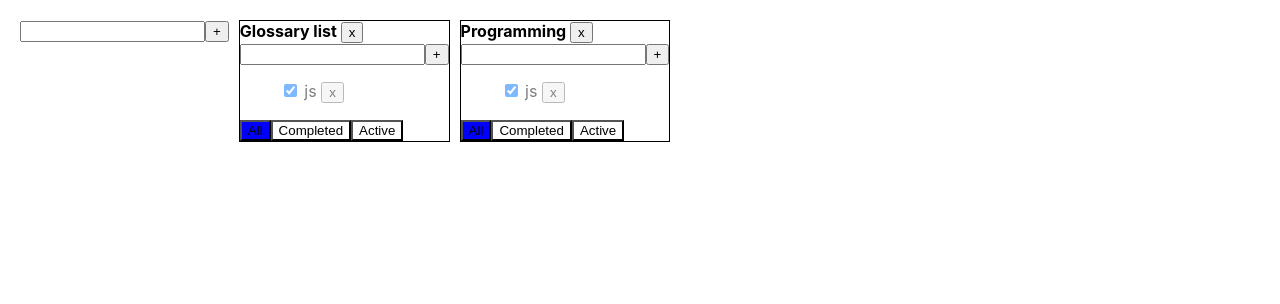
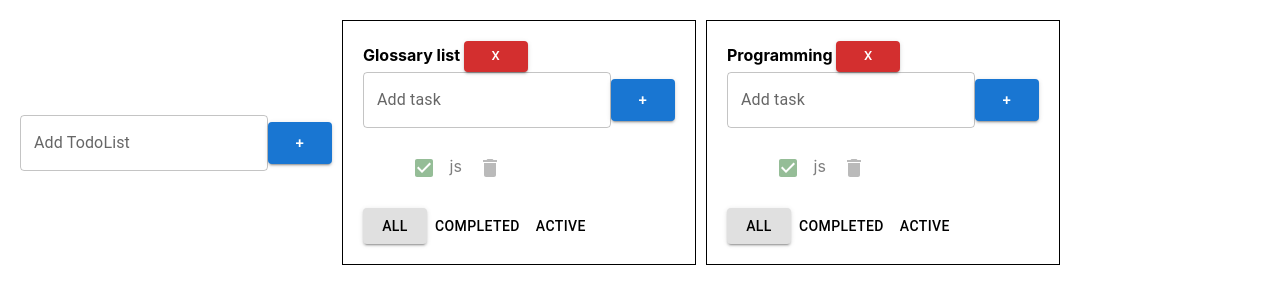
Before and after one commit to nsapaev/todo-list-ts, a React (Create React App) app: page / in a window 1280 px wide. Shown: the top 304 px of the page. Built offline with nearby package versions, Linux system fonts and the light colour scheme.

Commit message:
add: material styled

```diff
--- a/package.json
+++ b/package.json
@@ -5,6 +5,7 @@
   "dependencies": {
     "@emotion/react": "^11.11.4",
     "@emotion/styled": "^11.11.5",
+    "@mui/icons-material": "^5.15.20",
     "@mui/material": "^5.15.20",
     "@testing-library/jest-dom": "^5.14.1",
     "@testing-library/react": "^13.0.0",
--- a/src/App.tsx
+++ b/src/App.tsx
@@ -85,7 +85,7 @@ function App() {
 
   return (
     <div className="App">
-      <AddItemInput addItem={addTodoList} />
+      <AddItemInput addItem={addTodoList} label="Add TodoList" />
       {todolist.map((tl:TodoListType ) => {
 
           let filteredTasks = tl.tasks;
--- a/src/components/EditableTitle.tsx
+++ b/src/components/EditableTitle.tsx
@@ -1,5 +1,5 @@
 import React, {useState} from "react"
-
+import TextField from '@mui/material/TextField';
 
 type TaskTitlePropsType = {
     title: string;
@@ -15,7 +15,7 @@ export function EditableTitle({title, setNewTitle}: TaskTitlePropsType ){
     return (
       <>
         {!taskTitleEditMode && <span onDoubleClick={() => {setTaskTitleEditMode(true)}} > {value} </span>}
-        {taskTitleEditMode && <input style={{borderColor:error ? "red": undefined }} autoFocus value={value}
+        {taskTitleEditMode && <TextField error={error} size="small" autoFocus value={value}
                   onBlur={() => {
                     if(value.trim() === ""){
                         setError(true)
@@ -39,7 +39,6 @@ export function EditableTitle({title, setNewTitle}: TaskTitlePropsType ){
                     setValue(e.target.value)
                 }} />
          }
-         {error && <div style={{color: "red"}} > field is required  </div>}
       </>
     )
 
--- a/src/components/Inputs/AddItemInput/index.tsx
+++ b/src/components/Inputs/AddItemInput/index.tsx
@@ -1,11 +1,14 @@
 
 import { useState,ChangeEvent } from "react"
+import TextField from '@mui/material/TextField';
+import { Button } from "@mui/material";
 
 type AddItemInputPropsType = {
     addItem: (title:string) => void
+    label: string
   }
 
-export function AddItemInput({ addItem }:AddItemInputPropsType) {
+export function AddItemInput({ addItem ,label }:AddItemInputPropsType) {
 
     const [value , setValue] = useState<string>("")
     const [error, setError] = useState<boolean>(false)
@@ -26,8 +29,8 @@ export function AddItemInput({ addItem }:AddItemInputPropsType) {
 
 
     return (
-        <div>
-              <input
+        <div style={{display: "flex", alignItems: "center"}}>
+              <TextField
                   className={error? "error" : "" }
                   type="text"
                   value={value}
@@ -37,9 +40,12 @@ export function AddItemInput({ addItem }:AddItemInputPropsType) {
                       onAddItemHandler(value)
                     }
                   }}
+                  label={label}
+                  variant="outlined"
+                  error={error}
                 />
-                <button onClick={() => {onAddItemHandler(value)}}>+</button>
-                {error && <div className="error_message">Field is required </div>}
+                <Button size="large" variant="contained"  color="primary" onClick={() => {onAddItemHandler(value)}}>+</Button>
+
         </div>
     )
   }
--- a/src/components/TodoList/index.tsx
+++ b/src/components/TodoList/index.tsx
@@ -2,7 +2,10 @@ import { TodoListPropsType, TasksType } from "../../Types"
 import { v4 as uuid } from 'uuid';
 import { AddItemInput } from "../Inputs/AddItemInput";
 import {EditableTitle} from "../EditableTitle"
-
+import Button from '@mui/material/Button';
+import IconButton from '@mui/material/IconButton';
+import Checkbox from '@mui/material/Checkbox'
+import DeleteIcon from '@mui/icons-material/Delete';
 export function TodoList ({
   todolistId,
   title,
@@ -29,13 +32,17 @@ export function TodoList ({
         className={task.isDone ? "blur_active_task": ""}
         key={task.id}>
           <label>
-            <input
+            <Checkbox
+              color="success"
               onChange={()=>{onChangeCheckedHandler(!task.isDone, task.id, todolistId)}}
-              type="checkbox" checked={task.isDone}
+              checked={task.isDone}
             />
              <EditableTitle title={task.title} setNewTitle={setNewTitle} />
           </label>
-          <button onClick={() => {onRemoveTaskHandler(task.id, todolistId)}} >x</button> </li>
+          <IconButton onClick={() => {onRemoveTaskHandler(task.id, todolistId)}} aria-label="delete" size="large">
+            <DeleteIcon />
+          </IconButton>
+          </li>
   })
 
 
@@ -50,21 +57,21 @@ export function TodoList ({
 
 
     return (
-      <div style={{border: "1px solid black"}}>
+      <div style={{border: "1px solid black", padding: "20px "}}>
           <div>
             <b><EditableTitle title={title} setNewTitle={editTodoListTitl}/></b>
-            <button onClick={() => {onRemoveTodoList(todolistId)}}>x</button>
+            <Button  variant="contained" size="small" color="error" onClick={() => {onRemoveTodoList(todolistId)}}>x</Button>
 
           </div>
 
-          <AddItemInput addItem={addItem}/>
+          <AddItemInput addItem={addItem} label="Add task"/>
           <ul>
             {taskList}
           </ul>
-          <div>
-            <button style={{background: filter === "ALL" ? "blue" : "white" }} onClick={() => {onFilterHandler("ALL",todolistId)}}>All</button>
-            <button style={{background: filter === "COMPLETED" ? "blue" : "white" }} onClick={() => {onFilterHandler("COMPLETED",todolistId)}} >Completed</button>
-            <button style={{background: filter === "ACTIVE" ? "blue" : "white" }} onClick={() => {onFilterHandler("ACTIVE",todolistId)}}>Active</button>
+          <div >
+            <Button variant={filter === "ALL" ? "contained" : "text"} color="inherit" onClick={() => {onFilterHandler("ALL",todolistId)}}>All</Button>
+            <Button variant={filter === "COMPLETED" ? "contained" : "text"} color="inherit"  onClick={() => {onFilterHandler("COMPLETED",todolistId)}} >Completed</Button>
+            <Button  variant={filter === "ACTIVE" ? "contained" : "text"} color="inherit" onClick={() => {onFilterHandler("ACTIVE",todolistId)}}>Active</Button>
           </div>
 
       </div>
```
Also changed, not shown: 1 other file (tests, documents, lock files or other folders).
